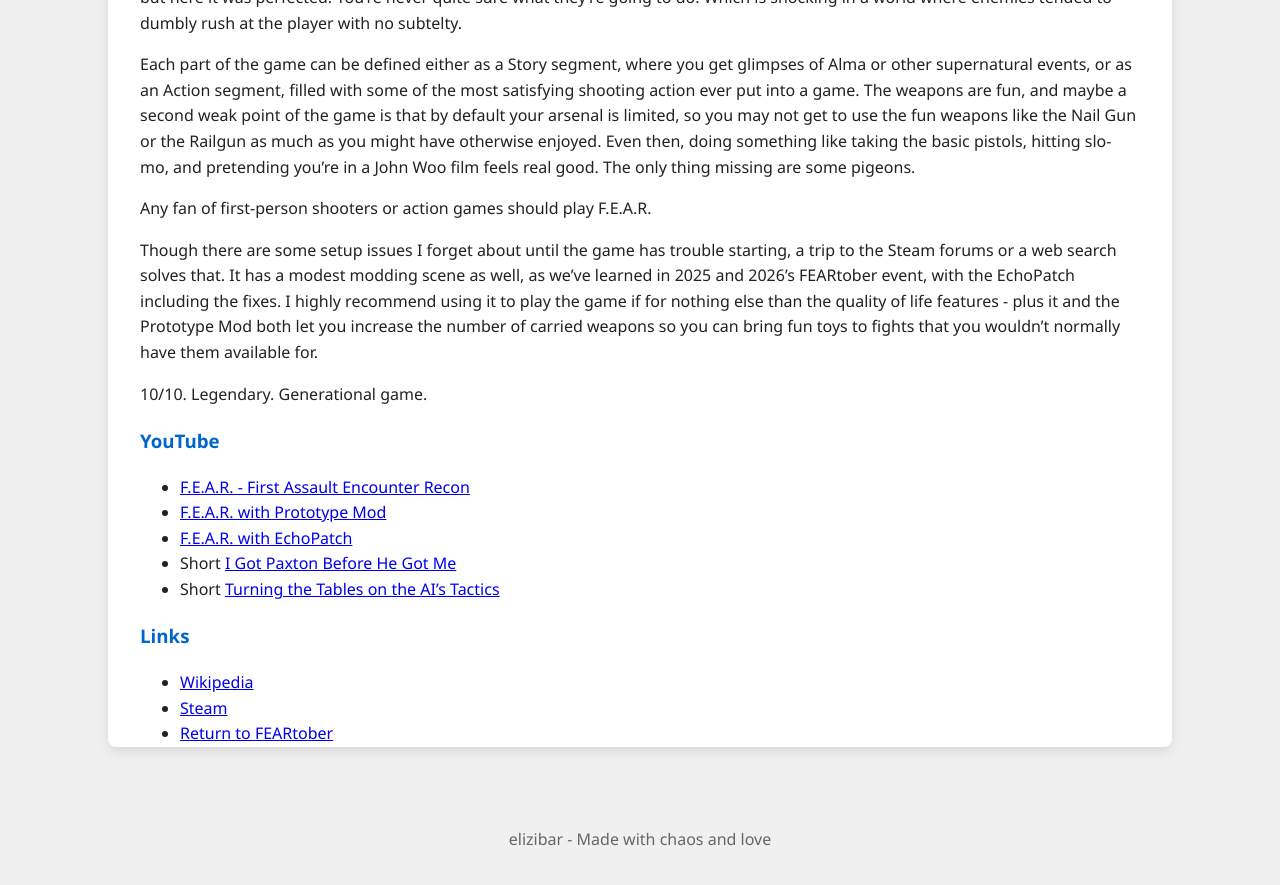
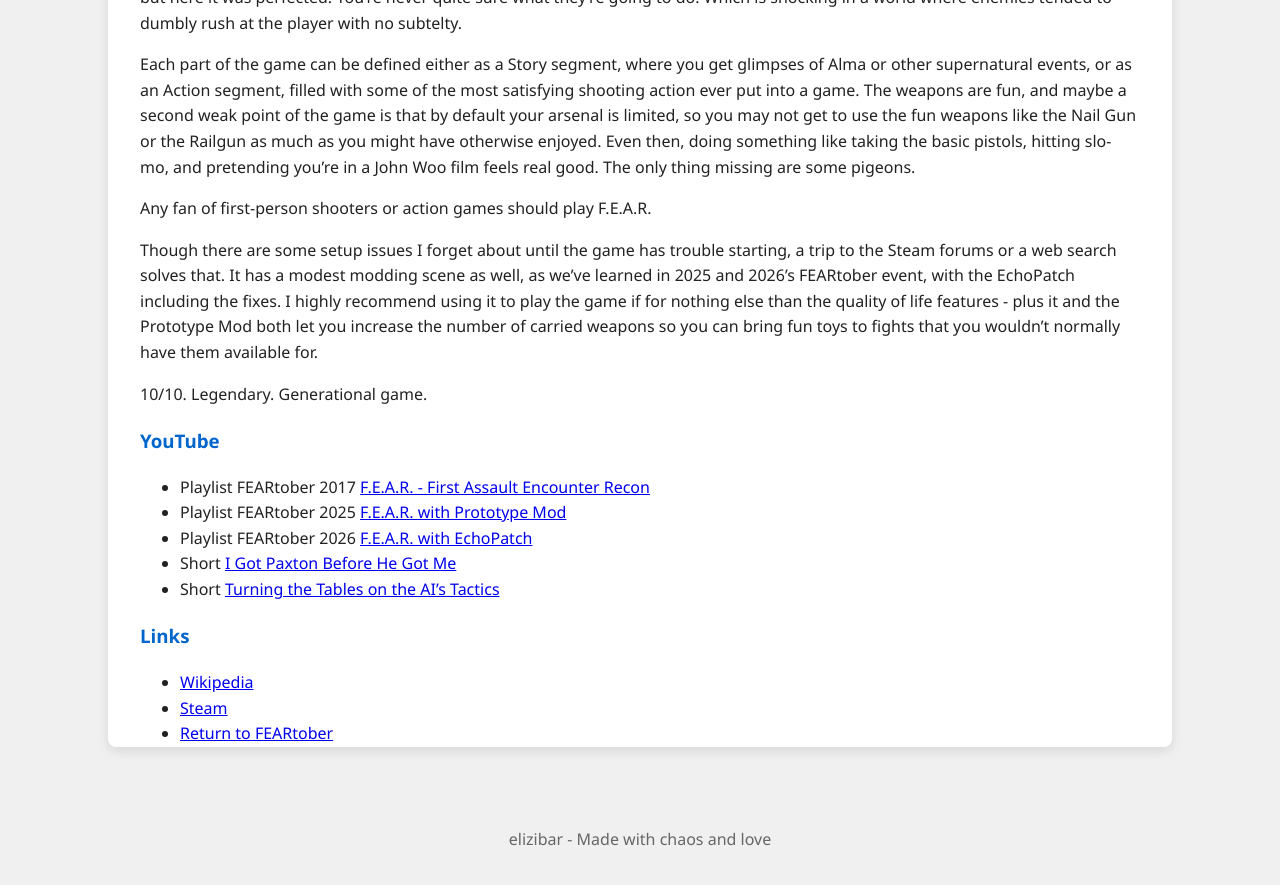
Before and after one commit to elizibar/elizibar.github.io, a Jekyll site: the page built from feartober/fear.md, in a window 1280 px wide and 900 px high, scrolled down 905 px. Shown: the top 885 px of the window. Built offline with Jekyll 4.4.1, drawn with Linux system fonts in a browser that asks for light colours.

Commit message:
Update fear.md

```diff
--- a/feartober/fear.md
+++ b/feartober/fear.md
@@ -34,9 +34,9 @@
 
 ### YouTube
 
-- [F.E.A.R. - First Assault Encounter Recon](https://www.youtube.com/playlist?list=PL-oNO4nnzhsVnLb2xR27zcC1PdzCHODa6)
-- [F.E.A.R. with Prototype Mod](https://www.youtube.com/playlist?list=PL-oNO4nnzhsVwIS1LORv--GFqHAgCUQZw)
-- [F.E.A.R. with EchoPatch](https://www.youtube.com/playlist?list=PLI6uRUx_KXNI)
+- Playlist FEARtober 2017 [F.E.A.R. - First Assault Encounter Recon](https://www.youtube.com/playlist?list=PL-oNO4nnzhsVnLb2xR27zcC1PdzCHODa6)
+- Playlist FEARtober 2025 [F.E.A.R. with Prototype Mod](https://www.youtube.com/playlist?list=PL-oNO4nnzhsVwIS1LORv--GFqHAgCUQZw)
+- Playlist FEARtober 2026 [F.E.A.R. with EchoPatch](https://www.youtube.com/playlist?list=PLI6uRUx_KXNI)
 - Short [I Got Paxton Before He Got Me](https://youtube.com/shorts/CWpq46toQr0)
 - Short [Turning the Tables on the AI's Tactics](https://youtube.com/shorts/psvtuC7ogCM)
 
```
